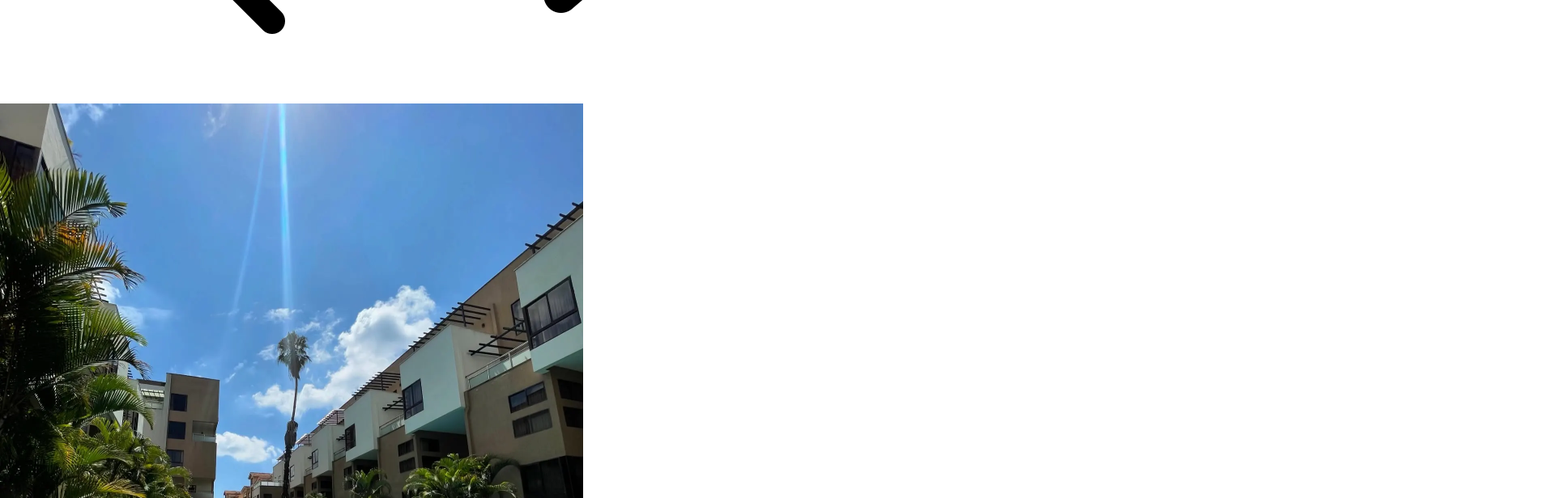
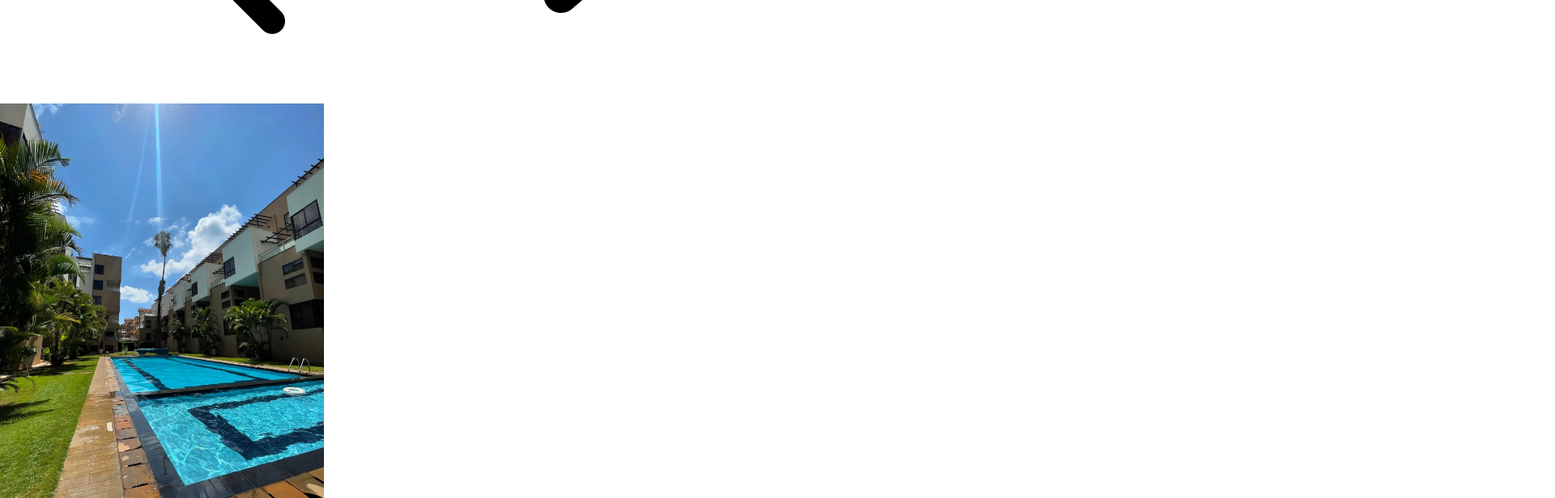
Before and after one commit to b-aragu/Wande-Realty, a React (Vite) app: page / in a window 1280 px wide. Shown: the part 5040-5656 px from the top of the page at 81% size, 1920 px wide, since content can reach past the window. Built offline with nearby package versions, Linux system fonts and the light colour scheme.

Commit message:
fix uneven size

```diff
--- a/src/components/Properties.jsx
+++ b/src/components/Properties.jsx
@@ -19,7 +19,6 @@ import { Link } from "react-router-dom";
 
 const Properties = () => {
   const [currentIndex, setCurrentIndex] = useState(0);
-  const [cardsToShow, setCardsToShow] = useState(1);
   const [likedProperties, setLikedProperties] = useState([]);
   const [shareOptionsVisibility, setShareOptionsVisibility] = useState({});
   const [searchQuery, setSearchQuery] = useState("");
@@ -33,21 +32,27 @@ const Properties = () => {
   const SWIPE_THRESHOLD = 50;
 
   // Handle screen resize for responsive card display
+  const [cardsToShow, setCardsToShow] = useState(3); // Default state
+
   useEffect(() => {
     const handleResize = () => {
       const width = window.innerWidth;
       if (width >= 1024) {
-        setCardsToShow(4);
+        setCardsToShow(5);
       } else if (width >= 768) {
-        setCardsToShow(2);
+        setCardsToShow(5);
       } else {
-        setCardsToShow(2);
+        setCardsToShow(3.7); // Fixed: Mobile devices
       }
     };
 
+    // Run on mount
     handleResize();
+
+    // Add event listener for window resize
     window.addEventListener("resize", handleResize);
 
+    // Cleanup on unmount
     return () => {
       window.removeEventListener("resize", handleResize);
     };
@@ -197,9 +202,7 @@ const Properties = () => {
         <p className="text-center text-gray-500">No properties found.</p>
       ) : (
         <div
-          className={`flex transition-transform duration-500 ease-in-out ${
-            filteredProperties.length > 0 ? "ml-14 md:ml-60" : ""
-          }
+          className={`flex transition-transform duration-500 ease-in-out
     `}
           style={{
             transform: `translateX(-${(currentIndex * 100) / cardsToShow}%)`,
@@ -212,10 +215,11 @@ const Properties = () => {
               className="flex flex-col items-center flex-shrink-0"
               style={{
                 width: `${100 / cardsToShow}%`,
-                marginRight: "15px",
+                marginRight: "50px",
+                maxWidth: "400px",
               }}
             >
-              <div className="relative p-6 bg-gray-100 rounded-lg shadow-md">
+              <div className="relative p-6 bg-gray-100 rounded-lg shadow-md mr-4">
                 <img
                   src={property.image[0]}
                   alt={property.title}
```
